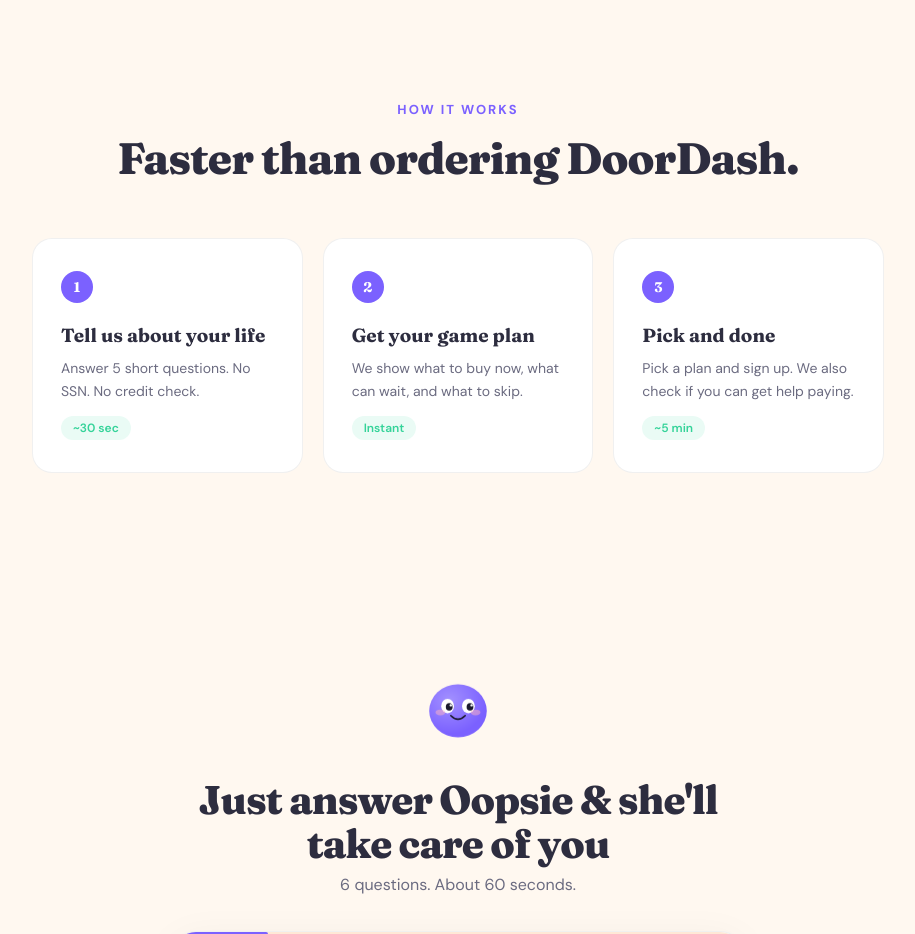
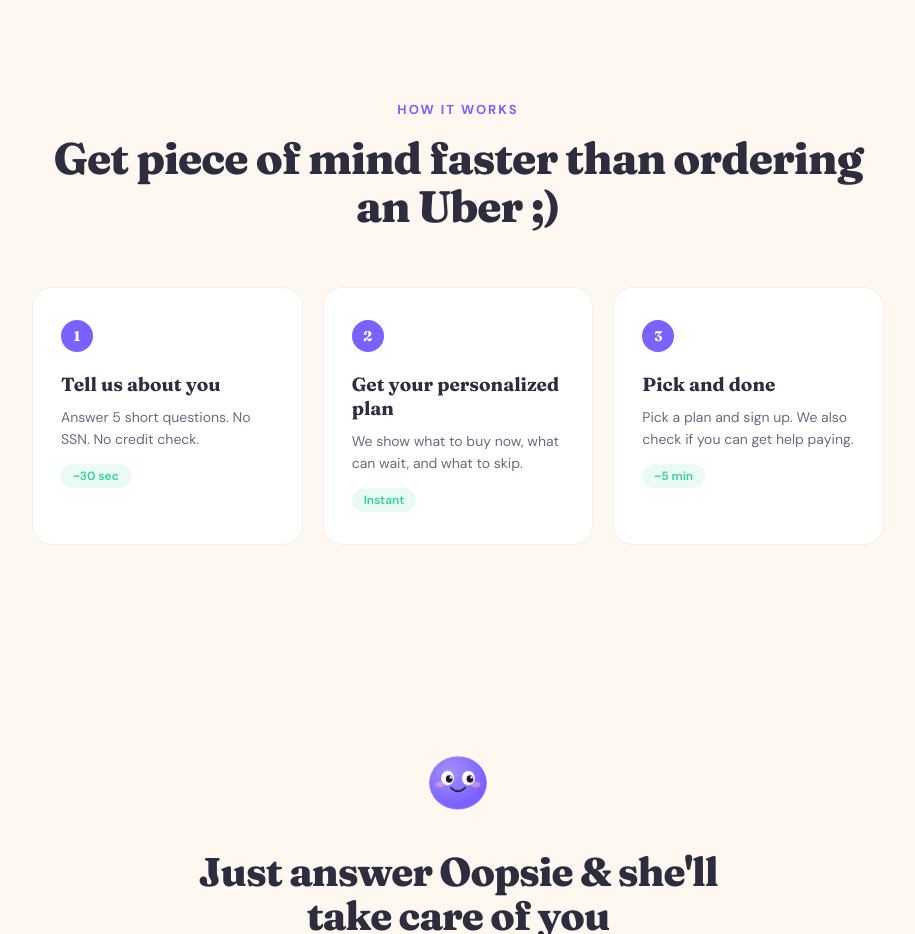
Before and after one commit to Samfarber1515/coveredu, a plain HTML site: page index.html in a window 1280 px wide. Shown: the part 1660-2594 px from the top of the page, without its empty margins (182-1097 px from the left). Drawn offline with Linux system fonts and the light colour scheme.

Commit message:
Update index.html

```diff
--- a/index.html
+++ b/index.html
@@ -1239,17 +1239,17 @@
 <!-- ===== HOW IT WORKS ===== -->
 <section class="how" id="how">
   <div class="section-tag">How it works</div>
-  <h2>Faster than ordering DoorDash.</h2>
+  <h2>Get piece of mind faster than ordering an Uber ;)</h2>
   <div class="how-steps">
     <div class="how-step">
       <div class="hs-num">1</div>
-      <h3>Tell us about your life</h3>
+      <h3>Tell us about you</h3>
       <p>Answer 5 short questions. No SSN. No credit check.</p>
       <div class="hs-time">~30 sec</div>
     </div>
     <div class="how-step">
       <div class="hs-num">2</div>
-      <h3>Get your game plan</h3>
+      <h3>Get your personalized plan</h3>
       <p>We show what to buy now, what can wait, and what to skip.</p>
       <div class="hs-time">Instant</div>
     </div>
```
